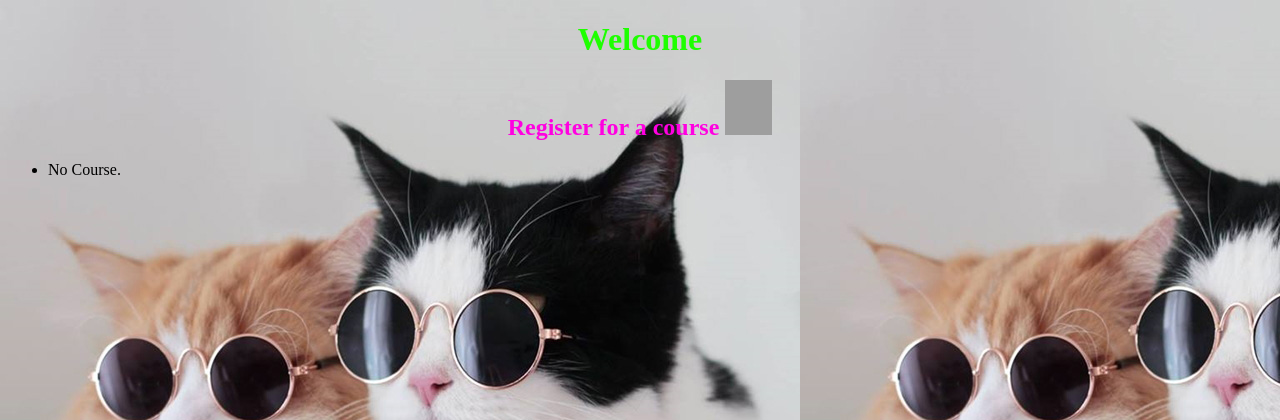
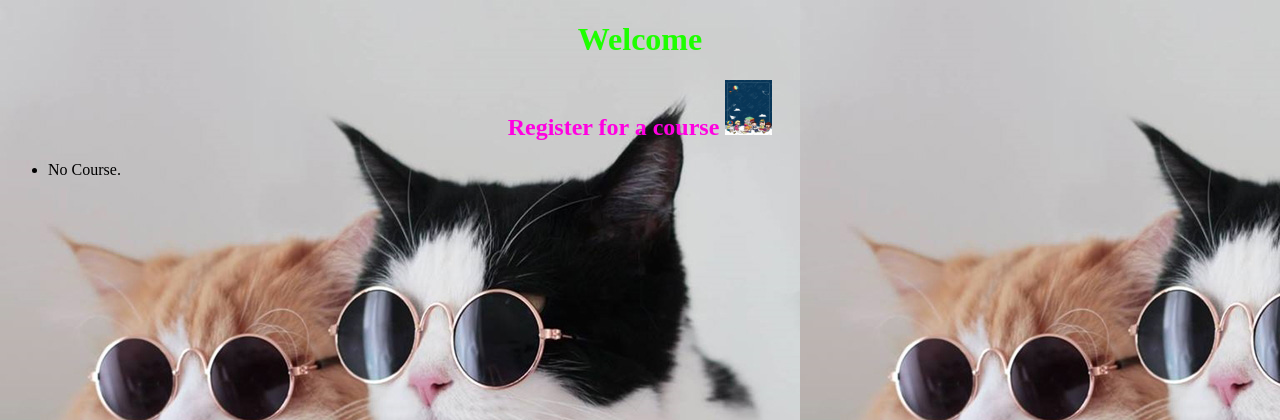
Before and after one commit to cn331-6410685033/cn331-as2, a Django app: page /courses/ in a window 1280 px wide. Shown: the top 420 px of the page. Run offline with Django 4.2, Linux system fonts and the light colour scheme; data that the repository does not hold is empty; grey boxes are pictures that could not be loaded.

Commit message:
indexpic

```diff
--- a/Quota/courses/templates/courses/index.html
+++ b/Quota/courses/templates/courses/index.html
@@ -3,7 +3,7 @@
 
 <h1 style="color:rgb(30, 255, 0)" ALIGN="CENTER">Welcome</h1>
 <h2 style="color:rgb(255, 0, 225)" ALIGN="CENTER">Register for a course
-    <img src = "pic_book.jpg" width="47" height="55" >
+    <img src = "backgrond.jpg" width="47" height="55" >
 </h2>
 <style>
     body {
```
